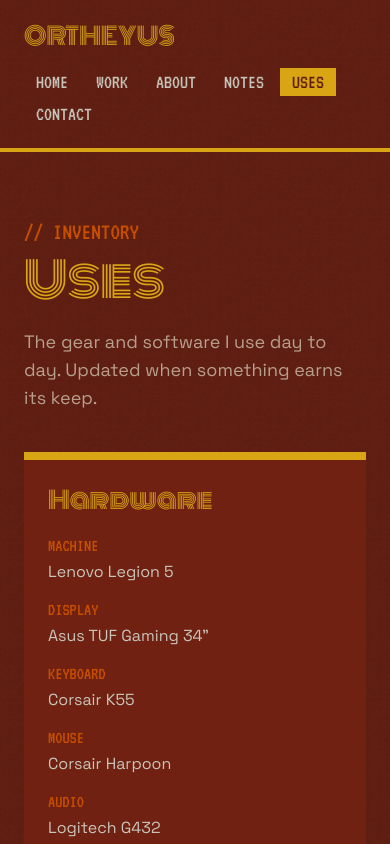
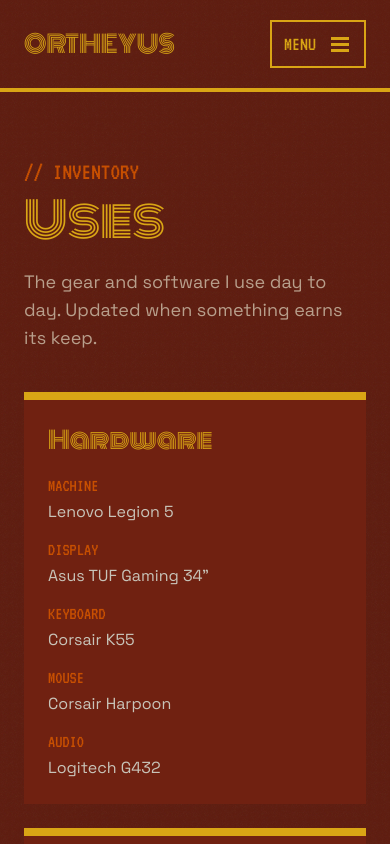
Before and after one commit to dwhalley15/astro-portfolio, an Astro site: page /uses in a window 390 px wide. Shown: the top 844 px of the page. Built offline with nearby package versions, Linux system fonts and the light colour scheme; Astro itself is replaced by a stand-in of ours.

Commit message:
dev - improved mobile navbar

```diff
--- a/src/components/Navbar.astro
+++ b/src/components/Navbar.astro
@@ -1,4 +1,3 @@
-
 ---
 interface NavItem {
   path: string;
@@ -20,11 +19,12 @@ const isActive = (path: string) =>
   pathname === (path.replace(/\/+$/, "") || "/");
 ---
 
-<header class="border-b-4 border-primary">
+<header class="relative z-50 border-b-4 border-primary">
   <nav
-    class="mx-auto max-w-6xl flex flex-wrap items-center justify-between gap-4 px-6 py-5"
+    class="mx-auto max-w-6xl px-6 py-5"
     aria-label="Main navigation"
   >
+    <div class="flex items-center justify-between gap-4">
       <!-- Logo -->
       <a
         href="/"
@@ -34,18 +34,18 @@ const isActive = (path: string) =>
         ORTHEYUS
       </a>
 
-    <!-- Navigation links -->
-    <ul class="flex flex-wrap gap-1 font-mono text-xl">
+      <!-- Desktop navigation -->
+      <ul class="hidden items-center gap-1 font-mono text-xl md:flex">
         {navigationItems.map((item) => (
           <li>
             <a
               href={item.path}
               aria-current={isActive(item.path) ? "page" : undefined}
               class:list={[
-              "px-3 py-1 uppercase hover:text-primary",
+                "px-3 py-1 uppercase transition-colors hover:text-primary",
                 isActive(item.path)
                   ? "bg-primary text-primary-foreground"
-                : ""
+                  : "",
               ]}
             >
               {item.label}
@@ -53,5 +53,142 @@ const isActive = (path: string) =>
           </li>
         ))}
       </ul>
+
+      <!-- Mobile navigation -->
+      <details class="mobile-menu relative md:hidden">
+        <summary
+          class="flex min-h-11 cursor-pointer list-none items-center gap-3 border-2 border-primary px-3 py-2 font-mono text-xl text-primary select-none transition-colors duration-200 hover:bg-primary hover:text-background"
+          aria-label="Toggle navigation menu"
+        >
+          <span class="menu-label">MENU</span>
+
+          <span class="menu-icon" aria-hidden="true">
+            <span class="menu-line menu-line-top"></span>
+            <span class="menu-line menu-line-middle"></span>
+            <span class="menu-line menu-line-bottom"></span>
+          </span>
+        </summary>
+
+        <!-- Dropdown -->
+        <div
+          class="mobile-dropdown absolute top-full right-0 z-50 mt-3 w-56 border-2 border-primary bg-background p-2 shadow-[6px_6px_0_var(--secondary)]"
+        >
+          <ul class="flex flex-col gap-1 font-mono text-2xl">
+            {navigationItems.map((item) => (
+              <li>
+                <a
+                  href={item.path}
+                  aria-current={isActive(item.path) ? "page" : undefined}
+                  class:list={[
+                    "block px-4 py-3 uppercase transition-colors hover:bg-primary hover:text-background",
+                    isActive(item.path)
+                      ? "bg-primary text-primary-foreground"
+                      : "text-foreground",
+                  ]}
+                >
+                  {item.label}
+                </a>
+              </li>
+            ))}
+          </ul>
+        </div>
+      </details>
+    </div>
   </nav>
 </header>
+
+<style>
+  /* Remove default details marker */
+  .mobile-menu summary::-webkit-details-marker {
+    display: none;
+  }
+
+  .mobile-menu summary::marker {
+    content: "";
+  }
+
+  /* Hamburger container */
+  .menu-icon {
+    position: relative;
+    display: block;
+    width: 24px;
+    height: 24px;
+    flex-shrink: 0;
+  }
+
+  /* Hamburger lines */
+  .menu-line {
+    position: absolute;
+    left: 3px;
+    width: 18px;
+    height: 2.5px;
+    background: currentColor;
+    transform-origin: center;
+    transition:
+      top 250ms ease,
+      transform 250ms ease,
+      opacity 150ms ease;
+  }
+
+  .menu-line-top {
+    top: 5px;
+  }
+
+  .menu-line-middle {
+    top: 11px;
+  }
+
+  .menu-line-bottom {
+    top: 17px;
+  }
+
+  /* Animate hamburger into X */
+  .mobile-menu[open] .menu-line-top {
+    top: 11px;
+    transform: rotate(45deg);
+  }
+
+  .mobile-menu[open] .menu-line-middle {
+    opacity: 0;
+    transform: scaleX(0);
+  }
+
+  .mobile-menu[open] .menu-line-bottom {
+    top: 11px;
+    transform: rotate(-45deg);
+  }
+
+  /* Keep MENU label visible to avoid button resizing */
+  .menu-label {
+    transition: color 200ms ease;
+  }
+
+  /* Dropdown entrance */
+  .mobile-menu[open] .mobile-dropdown {
+    animation: dropdown-enter 220ms ease-out both;
+  }
+
+  @keyframes dropdown-enter {
+    from {
+      opacity: 0;
+      transform: translateY(-8px);
+    }
+
+    to {
+      opacity: 1;
+      transform: translateY(0);
+    }
+  }
+
+  /* Respect reduced-motion preferences */
+  @media (prefers-reduced-motion: reduce) {
+    .menu-line,
+    .menu-label {
+      transition: none;
+    }
+
+    .mobile-menu[open] .mobile-dropdown {
+      animation: none;
+    }
+  }
+</style>
```
Lines whose indentation alone changed are shown as unchanged.
